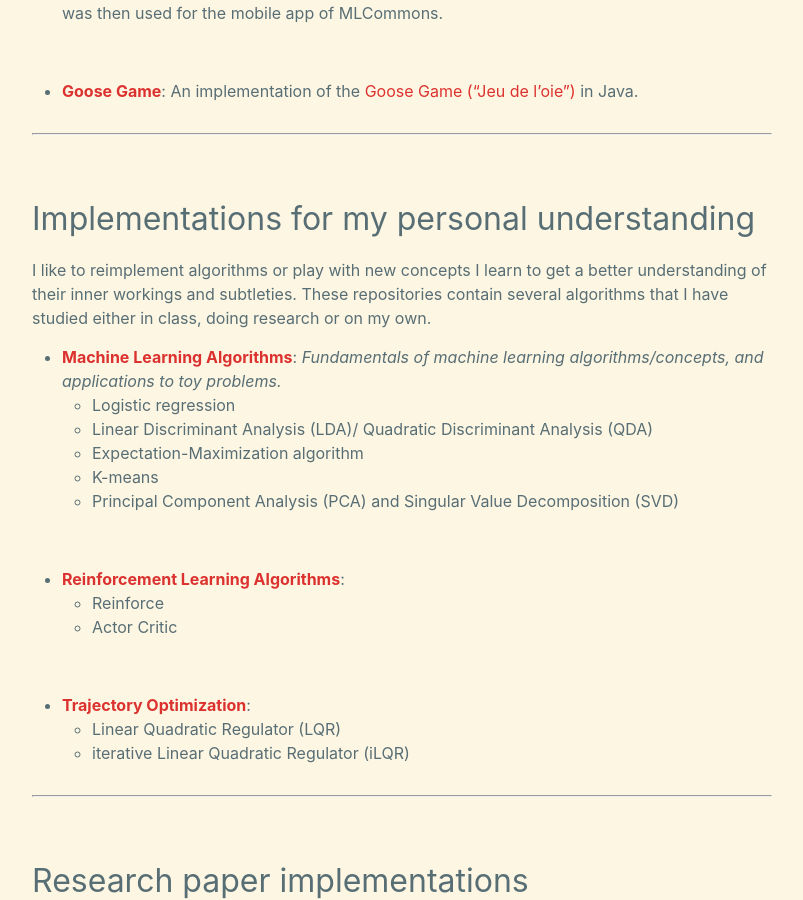
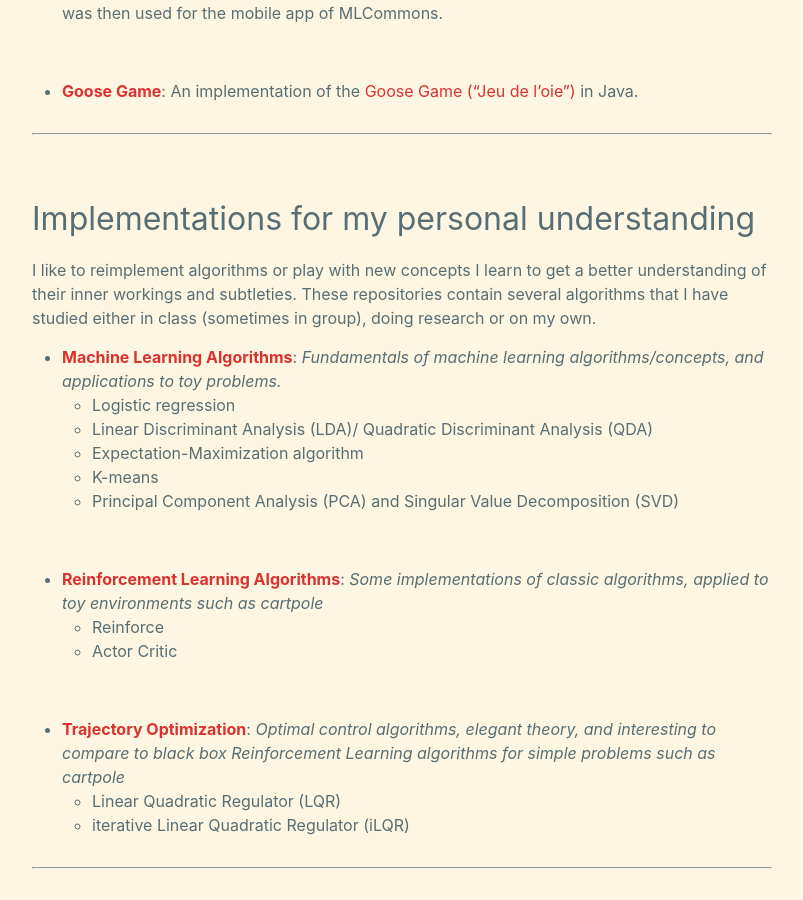
Before and after one commit to ctrnh/ctrnh.github.io, a Jekyll site: the page built from portfolio.md, in a window 1280 px wide and 900 px high, scrolled down 444 px. Shown: the whole window, without its empty margins (238-1041 px from the left). Built offline with Jekyll 4.4.1, drawn with Linux system fonts in a browser that asks for light colours.

Commit message:
CV and portfolio desc

```diff
--- a/portfolio.md
+++ b/portfolio.md
@@ -23,7 +23,7 @@ An index for my github repositories.
 
 ----
 ## Implementations for my personal understanding
-I like to reimplement algorithms or play with new concepts I learn to get a better understanding of their inner workings and subtleties. These repositories contain several algorithms that I have studied either in class, doing research or on my own.
+I like to reimplement algorithms or play with new concepts I learn to get a better understanding of their inner workings and subtleties. These repositories contain several algorithms that I have studied either in class (sometimes in group), doing research or on my own.
 
 
 * **[Machine Learning Algorithms](https://github.com/ctrnh/machine_learning_algorithms)**:
@@ -36,13 +36,13 @@ I like to reimplement algorithms or play with new concepts I learn to get a bett
 
 <br />
 
-* **[Reinforcement Learning Algorithms](https://github.com/ctrnh/reinforcement_learning_algorithms)**:
+* **[Reinforcement Learning Algorithms](https://github.com/ctrnh/reinforcement_learning_algorithms)**: *Some implementations of classic algorithms, applied to toy environments such as cartpole*
   - Reinforce
   - Actor Critic
 
 <br />
 
-* **[Trajectory Optimization](https://github.com/ctrnh/trajectory_optimization)**:
+* **[Trajectory Optimization](https://github.com/ctrnh/trajectory_optimization)**: *Optimal control algorithms, elegant theory, and interesting to compare to black box Reinforcement Learning algorithms for simple problems such as cartpole*
   - Linear Quadratic Regulator (LQR)
   - iterative Linear Quadratic Regulator (iLQR)
 
@@ -50,7 +50,7 @@ I like to reimplement algorithms or play with new concepts I learn to get a bett
 
 ## Research paper implementations
 
-* **[Linear Contextual Bandits](https://arxiv.org/pdf/1809.08151)**
+* **[Linear Contextual Bandits](https://github.com/ctrnh/LinearContextualBandits)**
   - **Mostly Exploration-Free Algorithms for Contextual Bandits**, Hamsa Bastani, Mohsen Bayati, Khashayar Khosravi
   - **Adaptive Exploration in Linear Contextual Bandit**, Botao Hao, Tor Lattimore, Csaba Szepesvari
 
```
Also changed, not shown: 1 other file.
